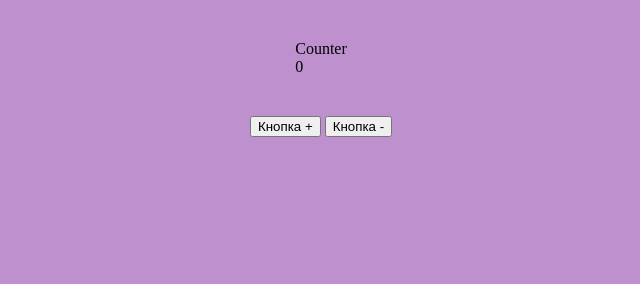
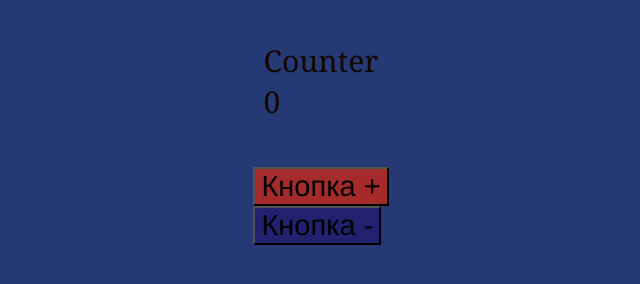
Before and after one commit to ViktorChu/lesson_03_practice, a plain HTML site: page index.html in a window 1280 px wide. Shown: the whole page, without its empty margins (319-959 px from the left). Drawn offline with Linux system fonts and the light colour scheme.

Commit message:
add new styles for buttens and bacround

```diff
--- a/styles.css
+++ b/styles.css
@@ -21,11 +21,37 @@
     padding: 0;
   }
   #root {
+
   display: flex;
   flex-direction: column;
   align-items: center;
-    gap: 40px;
+  gap: 45px;
   min-height: 100%;
   background: rgb(191, 144, 206);
+  background: rgb(37, 58, 117);
   padding: 40px;
 }
+
+
+#button-plus{
+display: flex;
+font-size: 29px;
+cursor: pointer;
+background-color: brown;
+font-family: 'Franklin Gothic Medium', 'Arial Narrow', Arial, sans-serif;
+}
+
+#button-minus{
+font-size: 29px;
+cursor: pointer;
+background-color: rgb(33, 33, 111);
+font-family: 'Franklin Gothic Medium', 'Arial Narrow', Arial, sans-serif;
+}
+
+#counter{
+font-size: 30px;
+color: rgb(17, 6, 1);
+font-family: Georgia, 'Times New Roman', Times, serif;
+
+
+}
```
Lines whose indentation alone changed are shown as unchanged.
